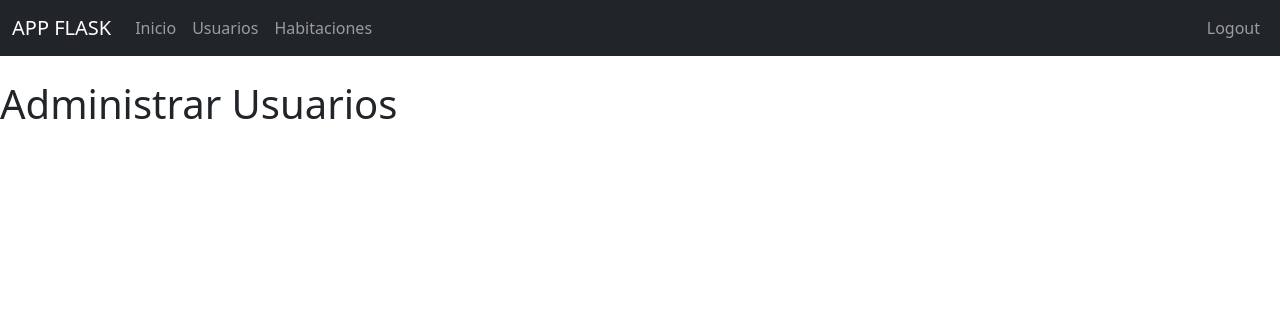
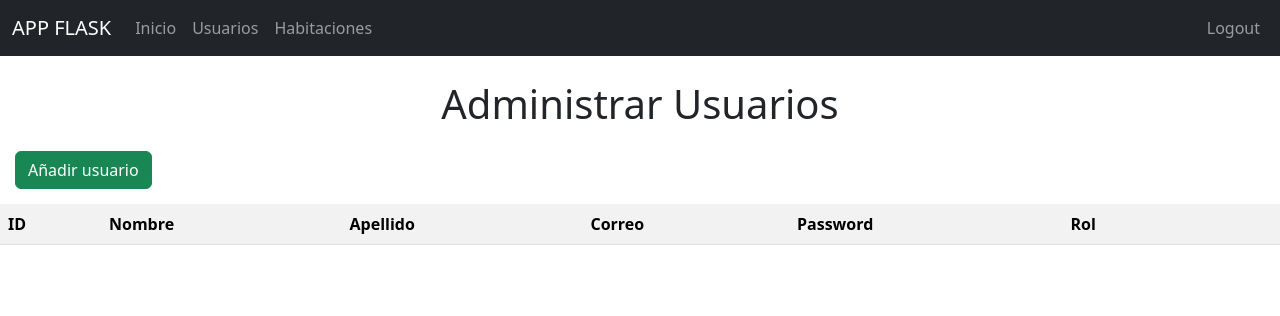
Before and after one commit to martinalvear/log, a Flask app: template template/admin_users.html in a window 1280 px wide. Shown: the top 316 px of the page. Run offline with Flask 3, Linux system fonts and the light colour scheme; the template is opened without the code that fills it, so the values that code supplies are empty; parts of the project's set-up code (start-up, migrations or seed data) failed here and were passed over; some libraries are stand-ins or nearby versions.

Commit message:
vista usuarios admin

```diff
--- a/app.py
+++ b/app.py
@@ -140,7 +140,23 @@ def delete_room(id_room):
 
         #--------------------------roooooooooooooooms-----------------------
         #--------------------------useeeeeeeeeeeeeers-----------------------
+@app.route('/admin/users')
+def admin_users():
+    if session['id_rol'] == 1:
+        cur = mysql.connection.cursor()
+        result = cur.execute("SELECT * FROM usuarios")
 
+        user = cur.fetchall()
+
+        if result > 0:
+            return render_template('admin_users.html', user=user)
+        else:
+            msg = 'No se encontraron habitaciones'
+            return render_template('admin_rooms.html', msg=msg)
+        cur.close()
+    else:
+        return "NO AUTORIZADO"
+    return render_template('admin_users.html')
 
 
 
--- a/template/admin_users.html
+++ b/template/admin_users.html
@@ -41,6 +41,34 @@
                 </div>
             </div>
         </nav>
-        <h1>Administrar Usuarios</h1>
+
+        <div class="jumbotron text-center">
+            <h1>Administrar Usuarios</h1>
+        </div>
+        <a href="/add_user" class="btn btn-success right-aline" style="margin: 15px">Añadir usuario</a>
+        <table class="table table-striped">
+            <tr>
+                <th>ID</th>
+                <th>Nombre</th>
+                <th>Apellido</th>
+                <th>Correo</th>
+                <th>Password</th>
+                <th>Rol</th>
+                <th></th>
+                <th></th>
+            </tr>
+            {% for usuario in user %}
+            <tr>
+                <td>{{usuario.id}}</td>
+                <td>{{usuario.nombre}}</td>
+                <td>{{usuario.apellido}}</td>
+                <td>{{usuario.correo}}</td>
+                <td>{{usuario.password}}</td>
+                <td>{{usuario.id_rol}}</td>
+
+            </tr>
+            {% endfor %}
+        </table>
+
 
 </html>
```
